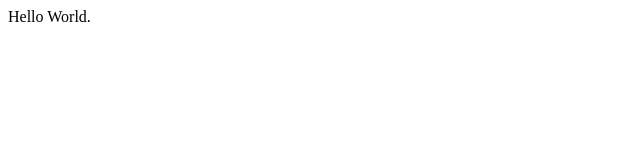
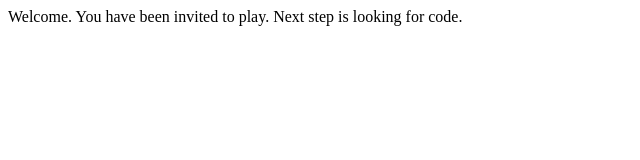
Before and after one commit to Hellooolalala/Hellooolalala.github.io, a plain HTML site: page index.html in a window 1280 px wide. Shown: the whole page, without its empty margins (0-640 px from the left). Drawn offline with Linux system fonts and the light colour scheme.

Commit message:
Update index.html

```diff
--- a/index.html
+++ b/index.html
@@ -1,7 +1,10 @@
 <!DOCTYPE html>
 <html>
 <body>
-Hello World.
+Welcome.  You have been invited to play.  Next step is looking for code.
+  <!--Good for you-->
+  <!-- Get a photo friend to shop around with this photo.-->
+
 </body>
 
 </html>
```
